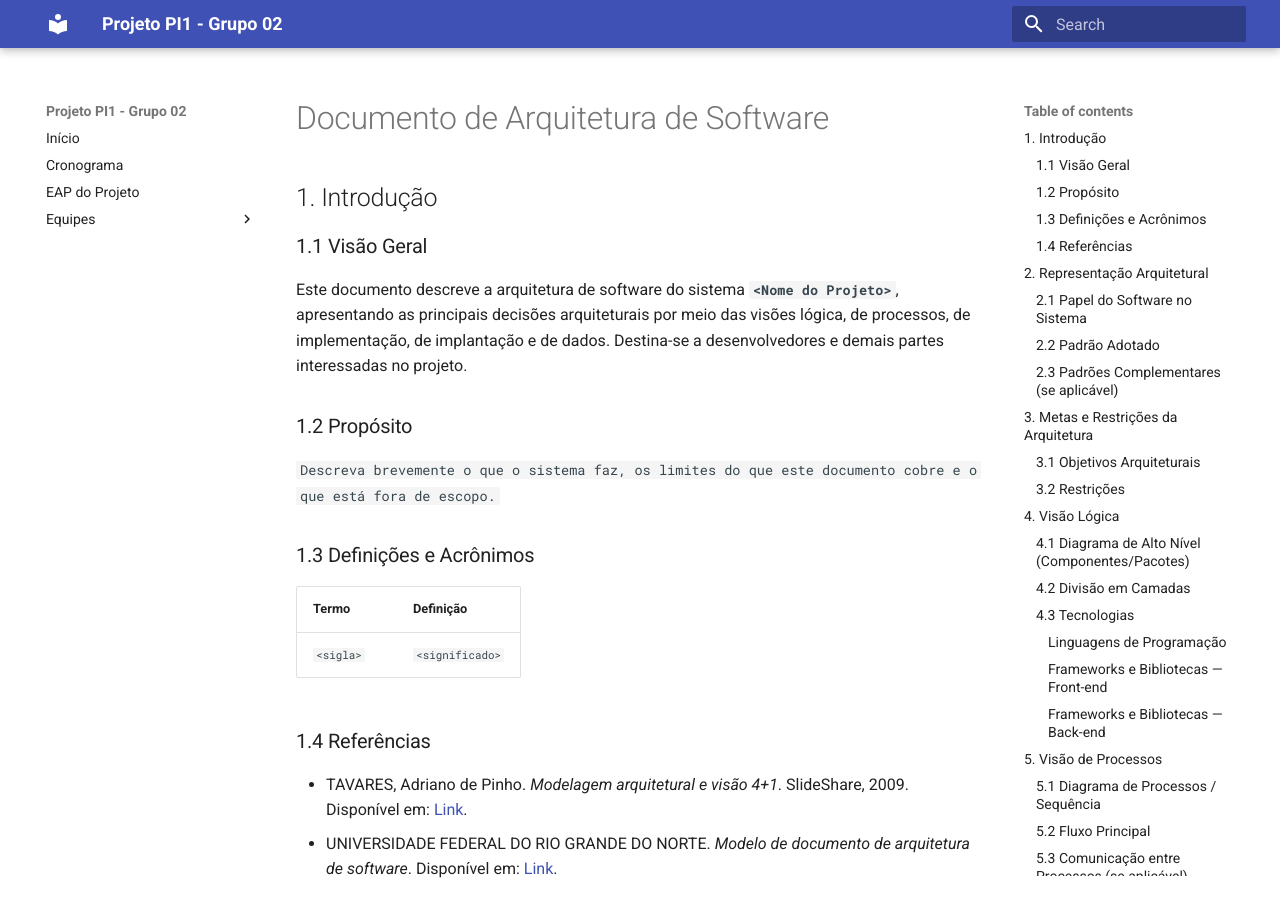
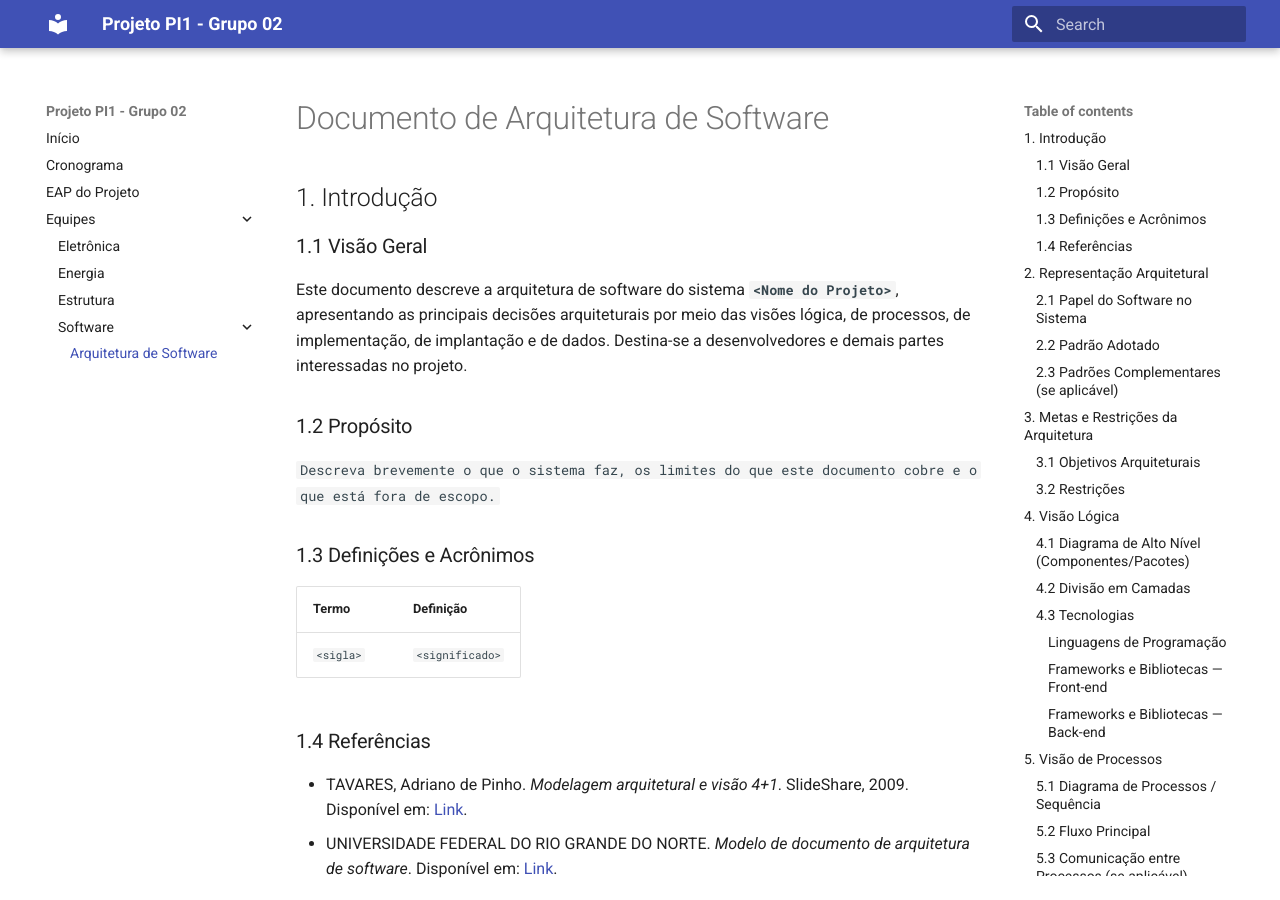
Before and after one commit to fcte-pi1/2026_1_PI1_Grupo02_Bruno, an MkDocs documentation site: the page built from docs/pages/software/arquitetura_software.md, in a window 1280 px wide and 900 px high. Built offline with MkDocs 1.6.1 and Material for MkDocs 9.7.7, drawn with Linux system fonts in a browser that asks for light colours.

Commit message:
docs: recupera template arq

```diff
--- a/mkdocs.yml
+++ b/mkdocs.yml
@@ -12,7 +12,7 @@ nav:
     - Energia: pages/energia/energia.md
     - Estrutura: pages/estrutura/estrutura.md
     - Software:
-      - Arquitetura de Software: pages/software/arquitetura.md
+      - Arquitetura de Software: pages/software/arquitetura_software.md
 
 exclude_docs: |
   relatorio/
```
Also changed, not shown: docs/pages/software/arquitetura.md (deleted), docs/pages/software/arquitetura_software.md (renamed from docs/arquitetura_software.md).
